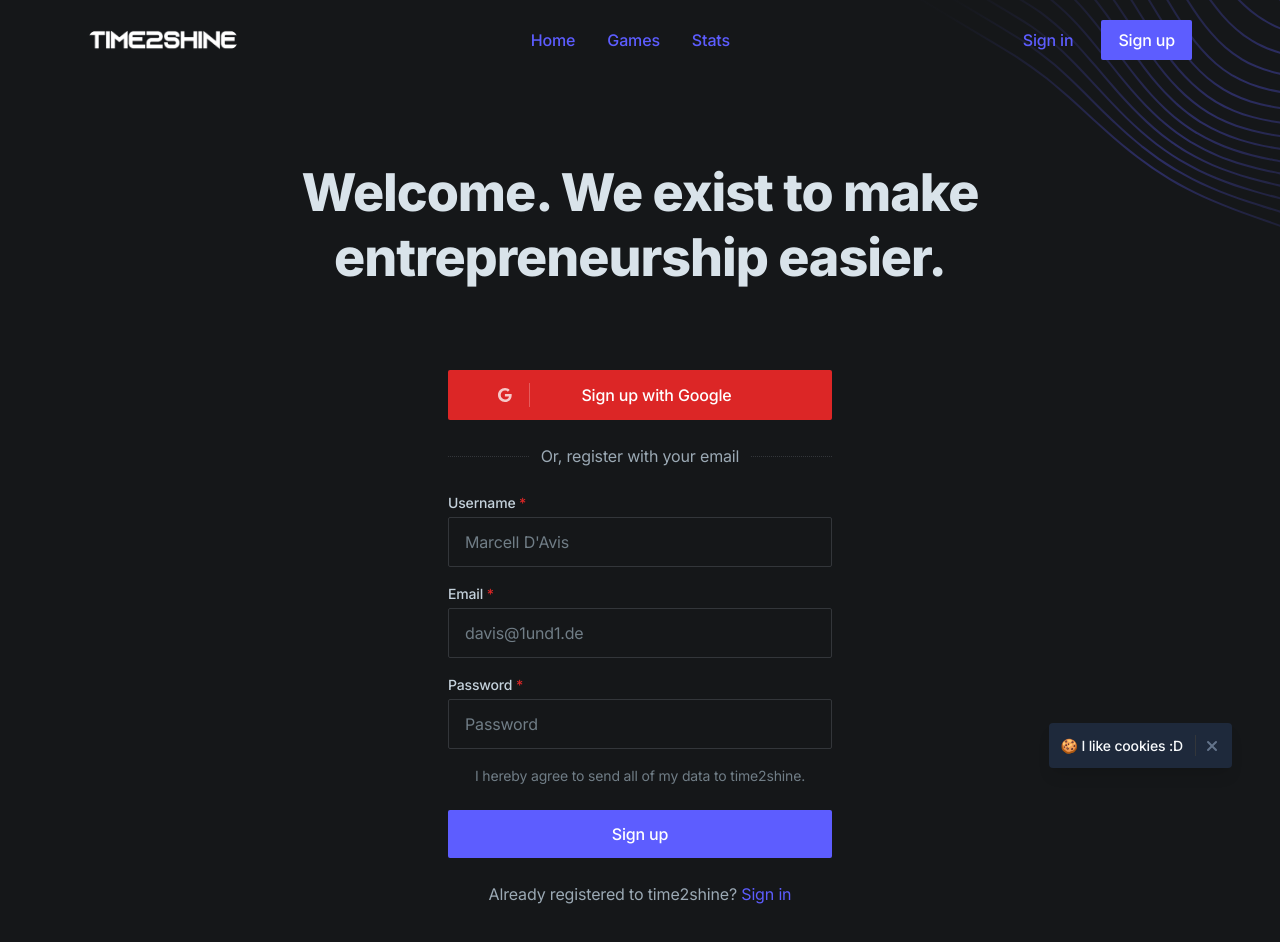
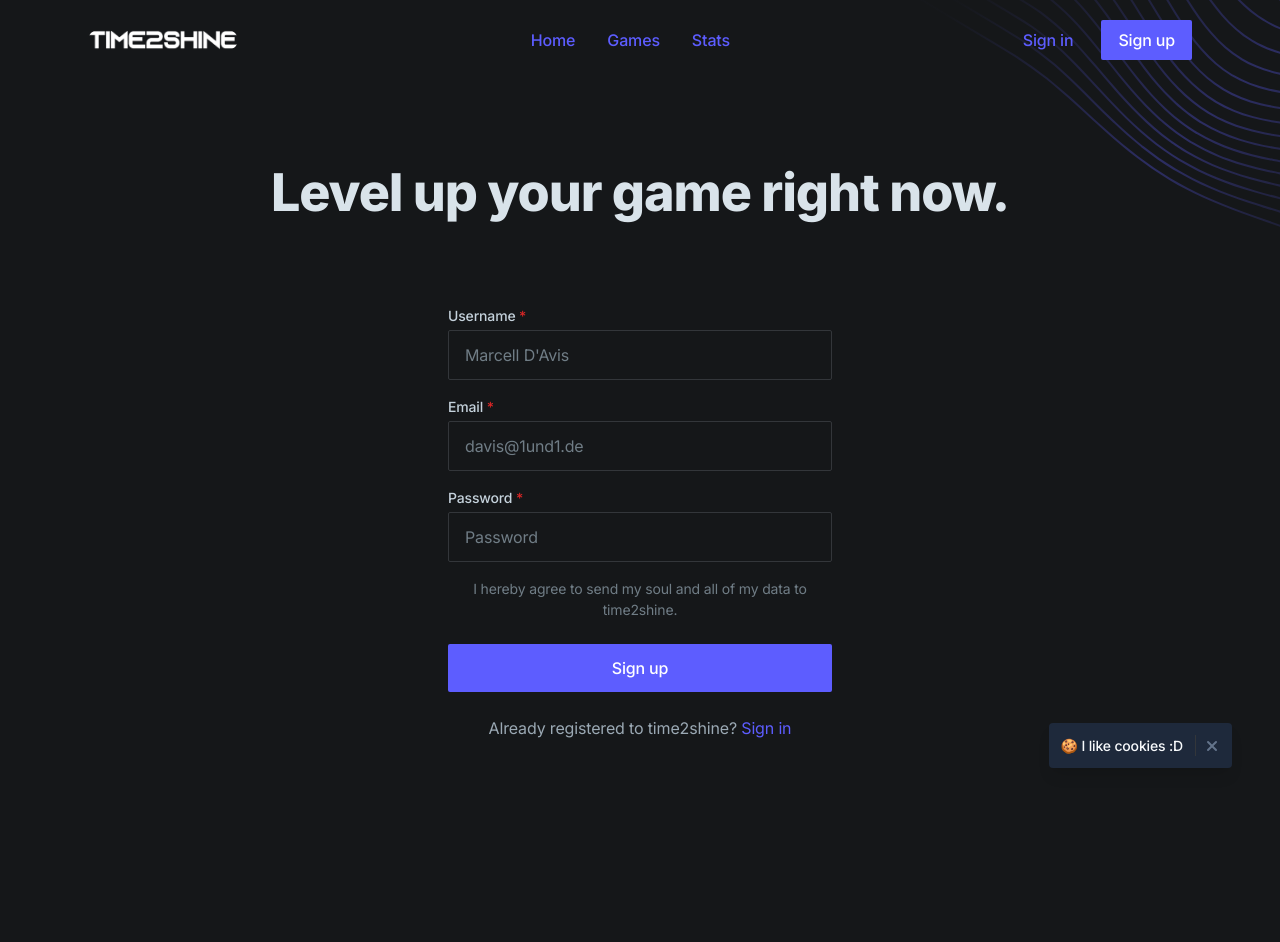
Before and after one commit to SE-TINF22B6/time2shine, a Next.js app in the folder frontend2shine/: page /signup in a window 1280 px wide. Shown: the top 942 px of the page. After the commit the page ends 820 px from the top, so only its background shows below. Built offline with nearby package versions, Linux system fonts and the light colour scheme.

Commit message:
Cleaned up auth pages

```diff
--- a/frontend2shine/app/(auth)/login/page.tsx
+++ b/frontend2shine/app/(auth)/login/page.tsx
@@ -13,12 +13,12 @@ export default function Login() {
 
           {/* Page header */}
           <div className="max-w-3xl mx-auto text-center pb-12 md:pb-20">
-            <h1 className="h1">Welcome back. We exist to make entrepreneurship easier.</h1>
+            <h1 className="h1">Great to have you back.</h1>
           </div>
 
           {/* Form */}
           <div className="max-w-sm mx-auto">
-            <form>
+            {/*<form>
               <div className="flex flex-wrap -mx-3">
                 <div className="w-full px-3">
                   <button className="btn px-0 text-white bg-red-600 hover:bg-red-700 w-full relative flex items-center">
@@ -35,7 +35,7 @@ export default function Login() {
               <div className="border-t border-gray-700 border-dotted grow mr-3" aria-hidden="true"></div>
               <div className="text-gray-400">Or, sign in with your email</div>
               <div className="border-t border-gray-700 border-dotted grow ml-3" aria-hidden="true"></div>
-            </div>
+            </div>*/}
             <form>
               <div className="flex flex-wrap -mx-3 mb-4">
                 <div className="w-full px-3">
--- a/frontend2shine/app/(auth)/signup/page.tsx
+++ b/frontend2shine/app/(auth)/signup/page.tsx
@@ -13,12 +13,12 @@ export default function SignUp() {
 
           {/* Page header */}
           <div className="max-w-3xl mx-auto text-center pb-12 md:pb-20">
-            <h1 className="h1">Welcome. We exist to make entrepreneurship easier.</h1>
+            <h1 className="h1">Level up your game right now.</h1>
           </div>
 
           {/* Form */}
           <div className="max-w-sm mx-auto">
-            <form>
+            {/*<form>
               <div className="flex flex-wrap -mx-3">
                 <div className="w-full px-3">
                   <button className="btn px-0 text-white bg-red-600 hover:bg-red-700 w-full relative flex items-center">
@@ -35,7 +35,7 @@ export default function SignUp() {
               <div className="border-t border-gray-700 border-dotted grow mr-3" aria-hidden="true"></div>
               <div className="text-gray-400">Or, register with your email</div>
               <div className="border-t border-gray-700 border-dotted grow ml-3" aria-hidden="true"></div>
-            </div>
+            </div>*/}
             <form>
               <div className="flex flex-wrap -mx-3 mb-4">
                 <div className="w-full px-3">
@@ -56,7 +56,7 @@ export default function SignUp() {
                 </div>
               </div>
               <div className="text-sm text-gray-500 text-center">
-                I hereby agree to send all of my data to time2shine.
+                I hereby agree to send my soul and all of my data to time2shine.
               </div>
               <div className="flex flex-wrap -mx-3 mt-6">
                 <div className="w-full px-3">
--- a/frontend2shine/components/hero.tsx
+++ b/frontend2shine/components/hero.tsx
@@ -28,10 +28,10 @@ export default function Hero() {
             <p className="text-xl text-gray-400 mb-8" data-aos="fade-up" data-aos-delay="200">Our first playable game is Black Jack - with more fun games coming up. Stay tuned!</p>
             <div className="max-w-xs mx-auto sm:max-w-none sm:flex sm:justify-center">
               <div data-aos="fade-up" data-aos-delay="400">
-                <a className="btn text-white bg-purple-600 hover:bg-purple-700 w-full mb-4 sm:w-auto sm:mb-0" href="#0">Play now!</a>
+                <a className="btn text-white bg-purple-600 hover:bg-purple-700 w-full mb-4 sm:w-auto sm:mb-0" href="#">Play now!</a>
               </div>
               <div data-aos="fade-up" data-aos-delay="600">
-                <a className="btn text-white bg-gray-700 hover:bg-gray-800 w-full sm:w-auto sm:ml-4" href="#0">Learn more</a>
+                <a className="btn text-white bg-gray-700 hover:bg-gray-800 w-full sm:w-auto sm:ml-4" href="/games">Learn more</a>
               </div>
             </div>
           </div>
```
